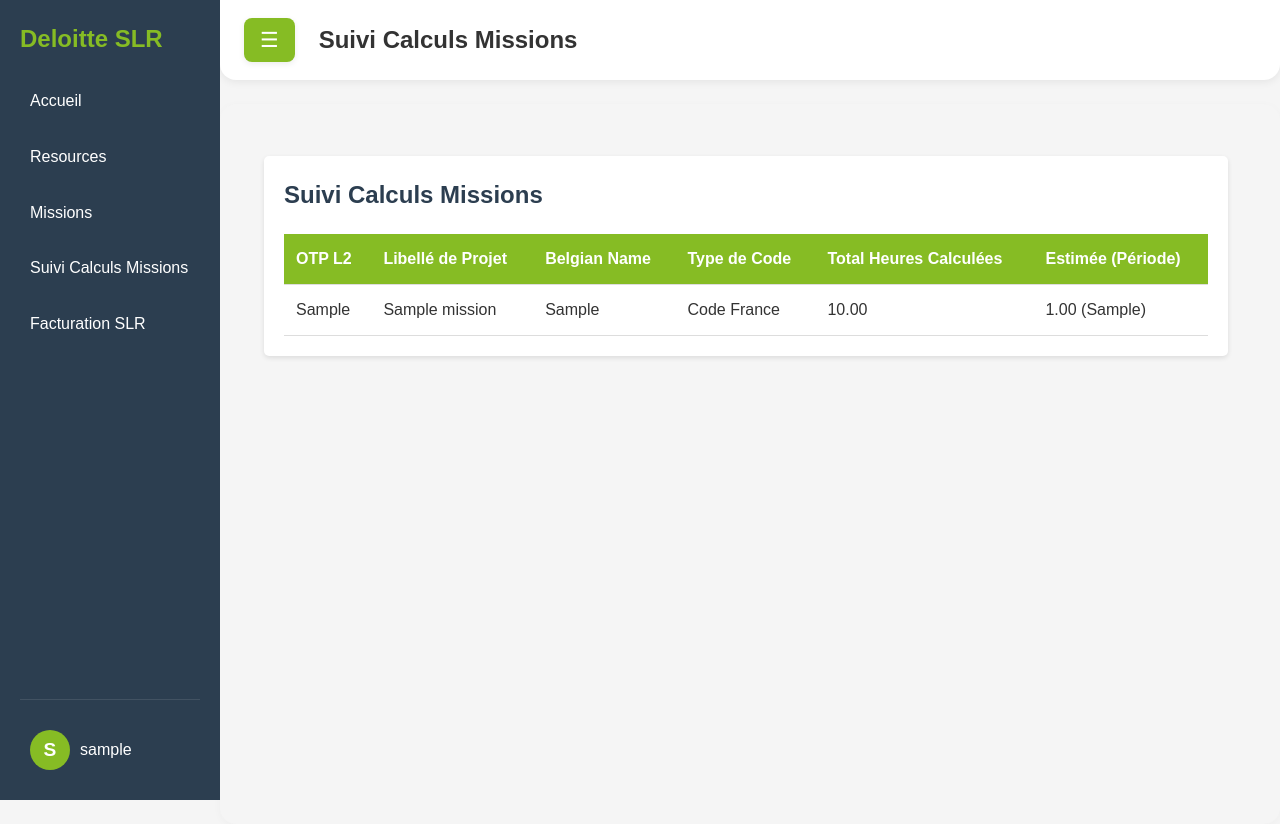
After one commit to SoufianeJm/projetx, a Django app: page /missions/tracking/ in a window 1280 px wide. The commit adds this page. Run offline with Django 5.2, Linux system fonts and the light colour scheme; a user stored in the database is signed in; tables that the repository leaves empty hold one stand-in row (values such as "Sample post").

Commit message:
new page added

```diff
--- a/billing/models.py
+++ b/billing/models.py
@@ -99,12 +99,26 @@ class Mission(models.Model):
         null=False
     )
 
+    # New fields for storing calculation results
+    calculated_total_heures = models.DecimalField(
+        max_digits=10, decimal_places=2, null=True, blank=True, verbose_name="Total Heures Calculées"
+    )
+    calculated_estimee = models.DecimalField(
+        max_digits=10, decimal_places=2, null=True, blank=True, verbose_name="Estimée Calculée"
+    )
+    calculation_period = models.CharField(
+        max_length=50, null=True, blank=True, verbose_name="Période de Calcul"
+    )
+
     def __str__(self):
         # The field 'belgian_name' now holds the primary project label data.
         # The field 'libelle_de_projet' now holds the secondary/belgian name data.
         primary_label = self.belgian_name # This field now holds "Libellé de Projet" data
         secondary_label = self.libelle_de_projet # This field now holds "Belgian Name" data
-        return f"{self.otp_l2} - {primary_label or secondary_label} ({self.get_code_type_display()})"
+        base_str = f"{self.otp_l2} - {primary_label or secondary_label} ({self.get_code_type_display()})"
+        if self.calculation_period:
+            base_str += f" [Calculated: {self.calculation_period}]"
+        return base_str
 
     def get_absolute_url(self):
         return reverse('mission_detail', kwargs={'pk': self.pk})
--- a/billing/templates/billing/base.html
+++ b/billing/templates/billing/base.html
@@ -374,6 +374,7 @@
             <li><a href="{% url 'home' %}">Accueil</a></li>
             <li><a href="{% url 'resource_list' %}">Resources</a></li>
             <li><a href="{% url 'mission_list' %}">Missions</a></li>
+            <li><a href="{% url 'mission_calculation_tracking' %}">Suivi Calculs Missions</a></li>
             <li><a href="{% url 'facturation_slr' %}">Facturation SLR</a></li>
         </ul>
         <div class="profile-section">
--- /dev/null
+++ b/billing/templates/billing/mission_calculation_tracking.html
@@ -0,0 +1,79 @@
+{% extends "billing/base.html" %}
+
+{% block title %}{{ page_title }} - Dashboard{% endblock %}
+{% block page_title %}{{ page_title }}{% endblock %}
+
+{% block content %}
+<div class="table-wrapper">
+    <h2>{{ page_title }}</h2>
+    <table>
+        <thead>
+            <tr>
+                <th>OTP L2</th>
+                <th>Libellé de Projet</th>
+                <th>Belgian Name</th>
+                <th>Type de Code</th>
+                <th>Total Heures Calculées</th>
+                <th>Estimée (Période)</th>
+            </tr>
+        </thead>
+        <tbody>
+            {% for mission in missions %}
+            <tr>
+                <td>{{ mission.otp_l2 }}</td>
+                <td>{{ mission.belgian_name|default:"N/A" }}</td>
+                <td>{{ mission.libelle_de_projet|default:"N/A" }}</td>
+                <td>{{ mission.get_code_type_display|default:"N/A" }}</td>
+                <td>{{ mission.calculated_total_heures|default:"N/A" }}</td>
+                <td>
+                    {% if mission.calculated_estimee is not None %}
+                        {{ mission.calculated_estimee }}
+                        {% if mission.calculation_period %}
+                            ({{ mission.calculation_period }})
+                        {% endif %}
+                    {% else %}
+                        N/A
+                    {% endif %}
+                </td>
+            </tr>
+            {% empty %}
+            <tr>
+                <td colspan="6">No missions found or no calculations performed yet.</td>
+            </tr>
+            {% endfor %}
+        </tbody>
+    </table>
+</div>
+
+<style>
+    .table-wrapper {
+        margin: 20px;
+    }
+
+    table {
+        width: 100%;
+        border-collapse: collapse;
+        margin-top: 20px;
+    }
+
+    th, td {
+        padding: 12px;
+        text-align: left;
+        border-bottom: 1px solid var(--border-color);
+    }
+
+    th {
+        background-color: var(--primary-color);
+        color: white;
+        font-weight: bold;
+    }
+
+    tr:hover {
+        background-color: var(--hover-color);
+    }
+
+    td {
+        vertical-align: middle;
+    }
+</style>
+{% endblock %}
--- a/billing/urls.py
+++ b/billing/urls.py
@@ -11,5 +11,6 @@ urlpatterns = [
     path('missions/create/', views.mission_create, name='mission_create'),
     path('missions/<int:pk>/update/', views.mission_update, name='mission_update'),
     path('missions/<int:pk>/delete/', views.mission_delete, name='mission_delete'),
-    path('facturation-slr/', views.facturation_slr, name='facturation_slr'),
+    path('missions/tracking/', views.mission_calculation_tracking_view, name='mission_calculation_tracking'),
+    path('facturation/slr/', views.facturation_slr, name='facturation_slr'),
 ]
--- a/billing/views.py
+++ b/billing/views.py
@@ -128,6 +128,15 @@ def mission_delete(request, pk):
         messages.success(request, 'Mission deleted successfully!')
         return redirect('mission_list')
     return render(request, 'billing/mission_confirm_delete.html', {'mission': mission})
+
+@login_required
+def mission_calculation_tracking_view(request):
+    missions = Mission.objects.all().order_by('belgian_name')
+    context = {
+        'missions': missions,
+        'page_title': 'Suivi Calculs Missions'
+    }
+    return render(request, 'billing/mission_calculation_tracking.html', context)
 
 @login_required
 def facturation_slr(request):
@@ -275,6 +284,34 @@ def facturation_slr(request):
                 global_summary_df['Estimees'] = pd.to_numeric(global_summary_df['Estimees'].astype(str).str.strip().replace(['', '-', 'nan', 'None'], '0'), errors='coerce').fillna(0)
                 processing_logs.append(f"DEBUG: global_summary_df created with {len(global_summary_df)} rows.")
 
+                # Update Mission records with calculation results
+                processing_logs.append("INFO: Attempting to update Mission records with calculated 'Total Heures' and 'Estimée'...")
+                if not global_summary_df.empty:
+                    updated_missions_count = 0
+                    period_for_calculation = f"{parsed_mois_nom} {parsed_annee_full}"
+
+                    for index, row in global_summary_df.iterrows():
+                        mission_label = row.get('Libelle projet')
+                        total_heures_calc = row.get('Total Heures')
+                        estimee_calc = row.get('Estimees')
+
+                        if mission_label is not None:
+                            try:
+                                mission_obj = Mission.objects.filter(belgian_name=mission_label).first()
+                                if mission_obj:
+                                    mission_obj.calculated_total_heures = total_heures_calc if pd.notna(total_heures_calc) else None
+                                    mission_obj.calculated_estimee = estimee_calc if pd.notna(estimee_calc) else None
+                                    mission_obj.calculation_period = period_for_calculation
+                                    mission_obj.save(update_fields=['calculated_total_heures', 'calculated_estimee', 'calculation_period'])
+                                    updated_missions_count += 1
+                                else:
+                                    processing_logs.append(f"WARNING: Mission with Libelle projet '{mission_label}' not found in DB for updating calculation results.")
+                            except Exception as e_update:
+                                processing_logs.append(f"ERROR: Could not update mission '{mission_label}' with calculation results: {str(e_update)}")
+                    processing_logs.append(f"INFO: Updated {updated_missions_count} Mission records with calculation results for period {period_for_calculation}.")
+                else:
+                    processing_logs.append("WARNING: global_summary_df is empty. Skipping update of Mission calculation fields.")
+
                 # --- adjusted_df ---
                 adjusted_df = pd.merge(
                     employee_summary_df,
```
Also changed, not shown: billing/migrations/0009_add_mission_calculation_fields.py (added).
